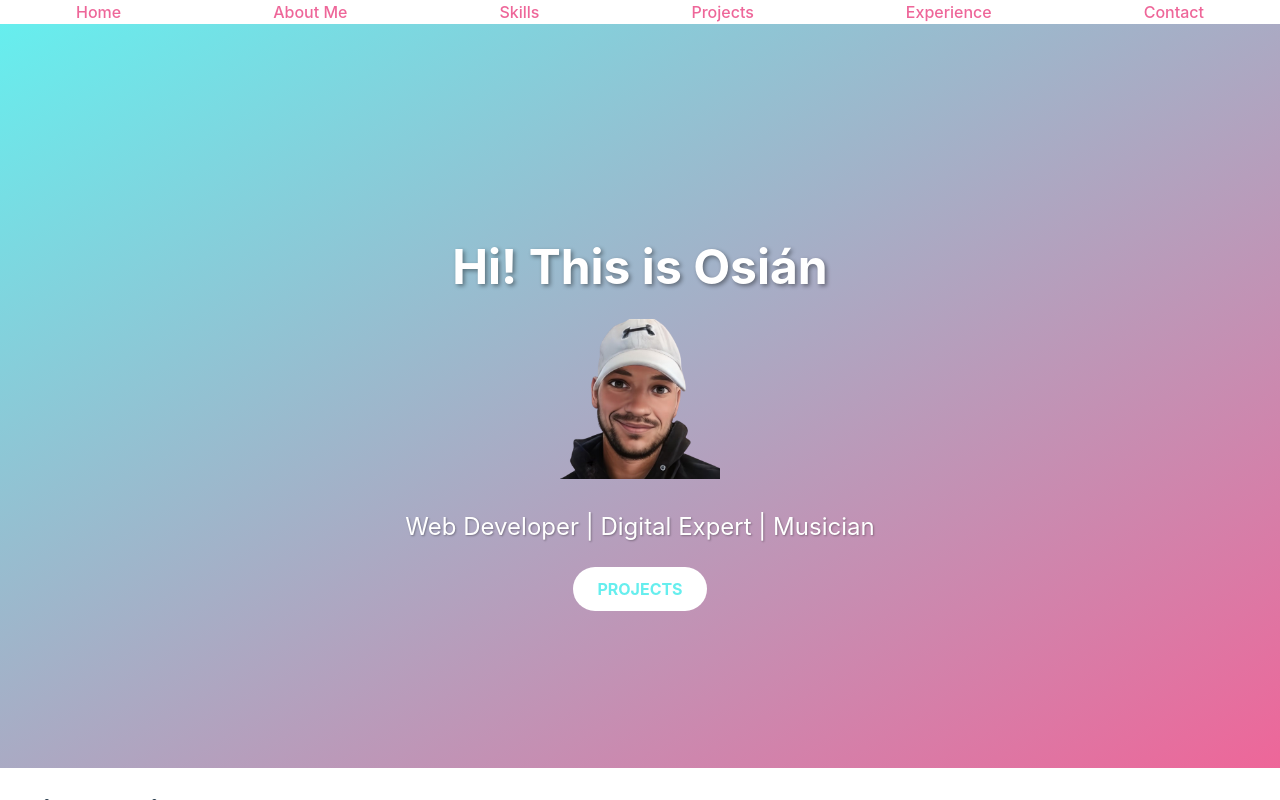
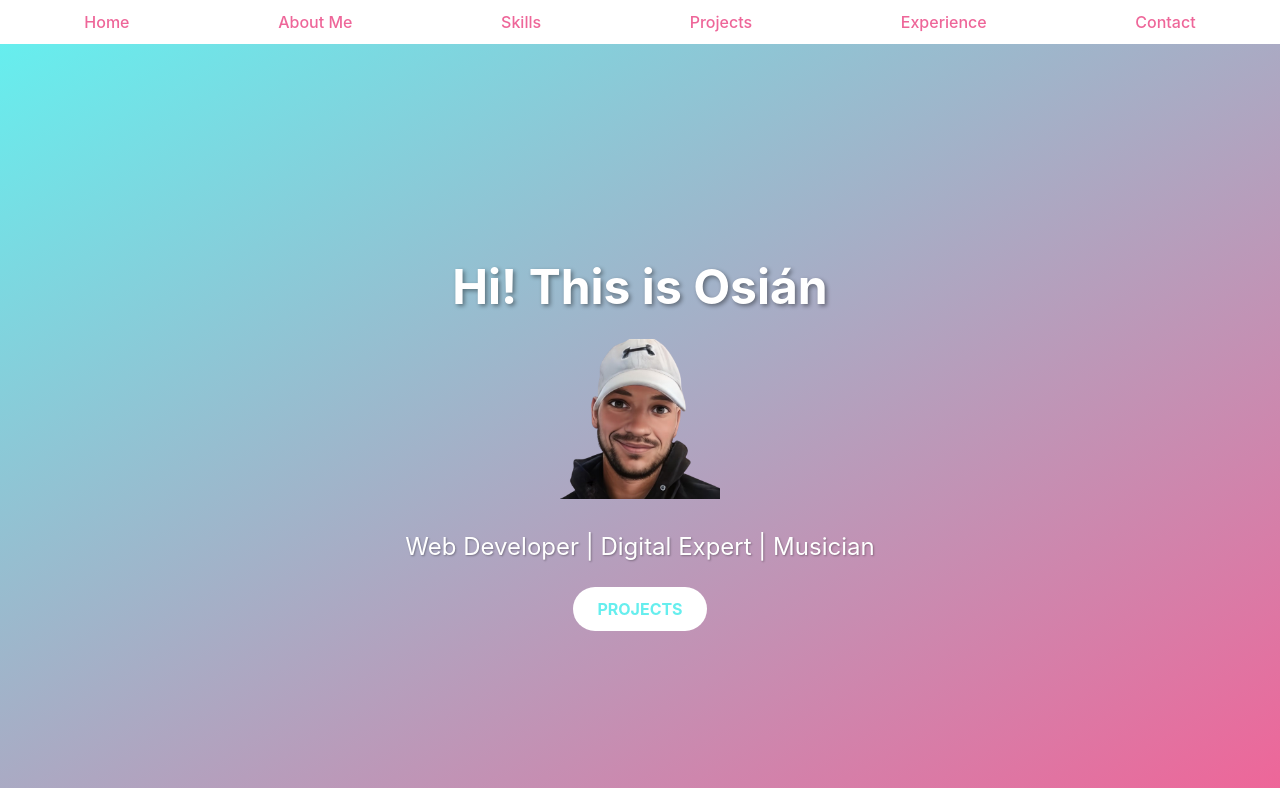
Before and after one commit to OsianJL/personal-web, a React (Vite) app: page / in a window 1280 px wide. Both pictures are taken after a click on the button "Open Portfolio". Shown: the top 800 px of the page. Built offline with nearby package versions, Linux system fonts and the light colour scheme.

Commit message:
header finished

```diff
--- a/src/components/Header.tsx
+++ b/src/components/Header.tsx
@@ -4,12 +4,12 @@ import styles from '/src/styles/Header.module.css'
 const Header: React.FC = () => {
   return (
     <nav className={styles.header}>
-      <a href="">Home</a>
-      <a href="">About Me</a>
-      <a href="">Skills</a>
-      <a href="">Projects</a>
-      <a href="">Experience</a>
-      <a href="">Contact</a>
+      <a className={styles.anchor} href="#">Home</a>
+      <a className={styles.anchor} href="#">About Me</a>
+      <a className={styles.anchor} href="#">Skills</a>
+      <a className={styles.anchor} href="#">Projects</a>
+      <a className={styles.anchor} href="#">Experience</a>
+      <a className={styles.anchor} href="#">Contact</a>
     </nav>
   )
 }
--- a/src/styles/Header.module.css
+++ b/src/styles/Header.module.css
@@ -1,5 +1,6 @@
 .header {
   display: flex;
+  padding: 10px;
   justify-content: space-around;
   text-align: center;
   margin: 0;
@@ -10,14 +11,45 @@
   animation-timeline: scroll(root block);
   animation-range: 0 100px;
   z-index: 10;
-  color: #6EE;
 }
 
 @keyframes enhance-header {
   to {
     background-color: rgb(102, 238, 238, 0.4);
-    backdrop-filter: blur(20px);
-    font-size: 18px;
-    color: #E69;
+    padding: 20px;
+    backdrop-filter: blur(50px);
+    font-size: 25px;
+    font-weight: 500;
   }
 }
+
+
+.anchor {
+  font-size: 1rem;
+  animation: color-anchor linear both;
+  animation-timeline: scroll(root block);
+  animation-range: 0 200px;
+}
+
+.anchor:hover {
+  color: #6EE;
+  animation: hover-color linear both;
+  animation-timeline: scroll(root block);
+  animation-range: 0 200px;
+}
+
+@keyframes hover-color {
+  to {
+    color: #E69;
+    font-size: 1.5rem;
+  }
+}
+
+@keyframes color-anchor {
+
+  to{
+    font-size: 1.5rem;
+    color: black;
+  }
+
+}
```
